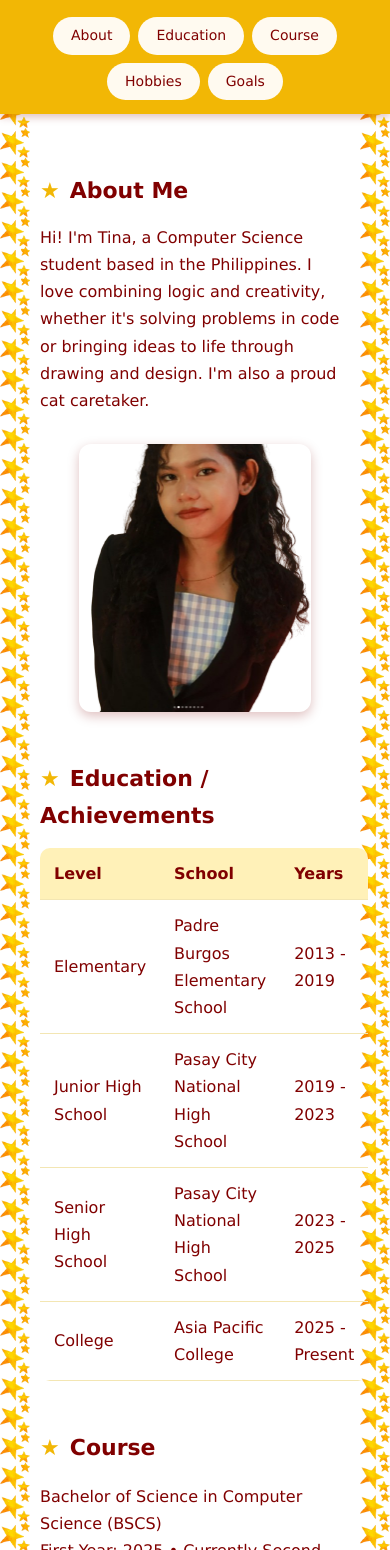
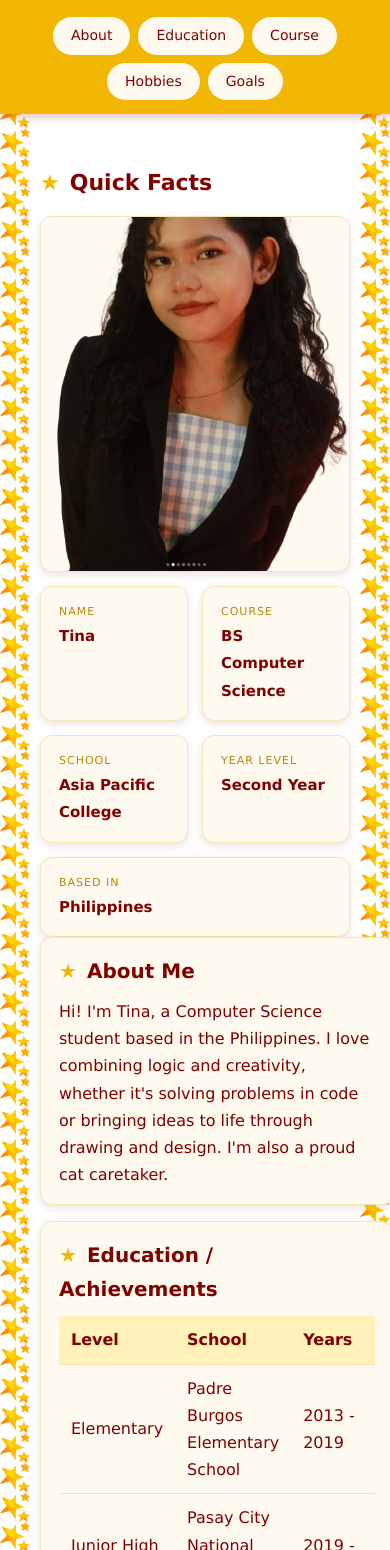
Before and after one commit to apctinahetil/webprog-CS251_IT253-html-lessons, a plain HTML site: page introduction/index.html in a window 390 px wide. Shown: the part 50-1600 px from the top of the page. Drawn offline with Linux system fonts and the light colour scheme.

Commit message:
added css-grid

```diff
--- a/introduction/index.html
+++ b/introduction/index.html
@@ -79,7 +79,7 @@ body {
 }
 
 h2 {
-  margin: 48px 0 14px;
+  margin: 40px 0 14px;
   font-size: 22px;
 }
 
@@ -89,34 +89,80 @@ h2::before {
   color: #f2b705;
 }
 
-.about {
-  flex-direction: row;
-  align-items: center;
-  gap: 30px;
+.grid-container {
+  display: grid;
+  grid-template-columns: 1fr 1fr 1fr;
+  gap: 14px;
 }
 
-.about p {
-  flex: 1;
+.grid-item {
+  padding: 16px 18px;
+  background: #fffaf0;
+  border: 1px solid #f3e6b3;
+  border-radius: 12px;
+  box-shadow: 0 3px 8px rgba(128, 0, 0, 0.12);
+}
+
+.grid-item h2 {
+  margin: 0 0 10px;
+  font-size: 20px;
+}
+
+.grid-item p {
   margin: 0;
 }
 
-.about img {
-  width: 240px;
-  max-width: 45%;
-  height: auto;
-  border-radius: 12px;
-  box-shadow: 0 4px 12px rgba(128, 0, 0, 0.25);
+.fact span {
+  display: block;
+  font-size: 11px;
+  letter-spacing: 1px;
+  text-transform: uppercase;
+  color: #b8860b;
+}
+
+.fact strong {
+  font-size: 15px;
+  font-weight: 700;
+}
+
+.fact-1 { grid-column: 1; }
+.fact-2 { grid-column: 2; }
+.fact-3 { grid-column: 1; }
+.fact-4 { grid-column: 2; }
+.fact-5 { grid-column: 1 / span 2; }
+
+.photo {
+  grid-column: 3;
+  grid-row: 1 / span 3;
+  padding: 0;
+  overflow: hidden;
+}
+
+.photo img {
+  display: block;
+  width: 100%;
+  height: 100%;
+  min-height: 260px;
+  object-fit: cover;
+}
+
+.layout {
+  display: grid;
+  grid-template-columns: 1fr 1fr;
+  gap: 16px;
+}
+
+.span-2 {
+  grid-column: 1 / span 2;
 }
 
 table {
   width: 100%;
   border-collapse: collapse;
-  border-radius: 10px;
-  overflow: hidden;
 }
 
 th, td {
-  padding: 12px 14px;
+  padding: 10px 12px;
   text-align: left;
   border-bottom: 1px solid #f3e6b3;
 }
@@ -126,10 +172,11 @@ th {
 }
 
 tbody tr:hover {
-  background: #fffaf0;
+  background: white;
 }
 
 ul {
+  margin: 0;
   padding-left: 22px;
 }
 
@@ -142,23 +189,18 @@ li::marker {
 }
 
 .cats {
+  padding: 0;
+  overflow: hidden;
+}
+
+.cats img {
   display: block;
   width: 100%;
   height: auto;
-  margin-top: 22px;
-  border-radius: 12px;
-  box-shadow: 0 4px 12px rgba(128, 0, 0, 0.25);
 }
 
 .goals {
-  padding: 16px 22px;
-  background: #fffaf0;
   border-left: 5px solid #f2b705;
-  border-radius: 0 10px 10px 0;
-}
-
-.goals p {
-  margin: 0;
 }
 
 a {
@@ -170,7 +212,6 @@ a {
   justify-content: center;
   gap: 20px;
   margin-top: 50px;
-  padding-top: 20px;
   font-size: 14px;
 }
 
@@ -191,12 +232,29 @@ a {
     justify-content: center;
   }
 
-  .about {
-    flex-direction: column;
+  .grid-container {
+    grid-template-columns: 1fr 1fr;
   }
 
-  .about img {
-    max-width: 75%;
+  .photo {
+    grid-column: 1 / span 2;
+    grid-row: 1;
+  }
+
+  .photo img {
+    min-height: 220px;
+  }
+
+  .fact-1, .fact-3 { grid-column: 1; }
+  .fact-2, .fact-4 { grid-column: 2; }
+  .fact-5 { grid-column: 1 / span 2; }
+
+  .layout {
+    grid-template-columns: 1fr;
+  }
+
+  .span-2 {
+    grid-column: 1;
   }
 }
 </style>
@@ -217,19 +275,28 @@ a {
 <div class="page">
   <main>
 
-    <section id="about">
+    <h2>Quick Facts</h2>
+    <div class="grid-container">
+      <div class="grid-item fact fact-1"><span>Name</span><strong>Tina</strong></div>
+      <div class="grid-item fact fact-2"><span>Course</span><strong>BS Computer Science</strong></div>
+      <div class="grid-item fact fact-3"><span>School</span><strong>Asia Pacific College</strong></div>
+      <div class="grid-item fact fact-4"><span>Year Level</span><strong>Second Year</strong></div>
+      <div class="grid-item fact fact-5"><span>Based In</span><strong>Philippines</strong></div>
+      <div class="grid-item photo"><img src="../image/pic3.png" alt="Photo of Tina"></div>
+    </div>
+
+    <div class="layout">
+
+      <section class="grid-item span-2" id="about">
         <h2>About Me</h2>
-      <div class="about flex-container">
         <p>
           Hi! I'm Tina, a Computer Science student based in the Philippines.
           I love combining logic and creativity, whether it's solving problems in code
           or bringing ideas to life through drawing and design. I'm also a proud cat caretaker.
         </p>
-        <img src="../image/pic3.png" alt="Photo of Tina">
-      </div>
       </section>
 
-    <section id="education">
+      <section class="grid-item span-2" id="education">
         <h2>Education / Achievements</h2>
         <table>
           <thead>
@@ -244,15 +311,16 @@ a {
         </table>
       </section>
 
-    <section id="course">
+      <section class="grid-item" id="course">
         <h2>Course</h2>
         <p>
           Bachelor of Science in Computer Science (BSCS)<br>
-        First Year: 2025 &bull; Currently Second Year: 2026
+          First Year: 2025<br>
+          Second Year: 2026
         </p>
       </section>
 
-    <section id="hobbies">
+      <section class="grid-item" id="hobbies">
         <h2>Hobbies &amp; Interests</h2>
         <ul>
           <li>Traditional and digital drawing (ibisPaint X)</li>
@@ -260,18 +328,21 @@ a {
           <li>Reading</li>
           <li>Taking care of cats</li>
         </ul>
-      <img class="cats" src="../image/pic2.png" alt="My cats">
       </section>
 
-    <section id="goals">
+      <div class="grid-item cats span-2">
+        <img src="../image/pic2.png" alt="My cats">
+      </div>
+
+      <section class="grid-item goals span-2" id="goals">
         <h2>Goals in Life / Dream</h2>
-      <div class="goals">
         <p>
           My goals are financial and mental stability, and happiness.
+          My dream is to pursue art and be able to choose the path I truly want.
+        </p>
+      </section>
 
-        </p>
     </div>
-    </section>
 
   </main>
 
```
Lines whose indentation alone changed are shown as unchanged.
